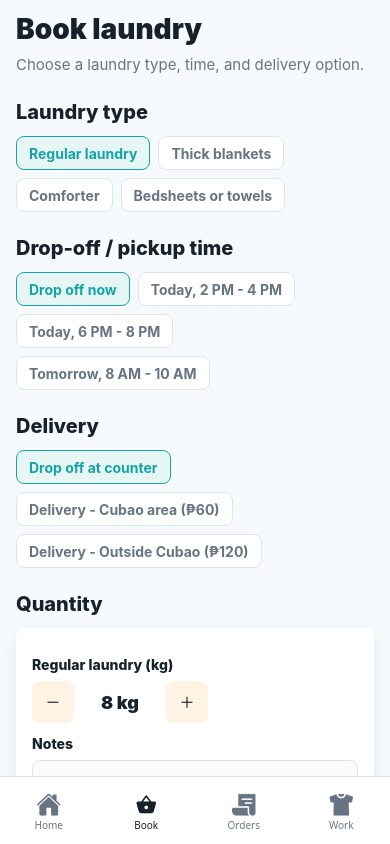
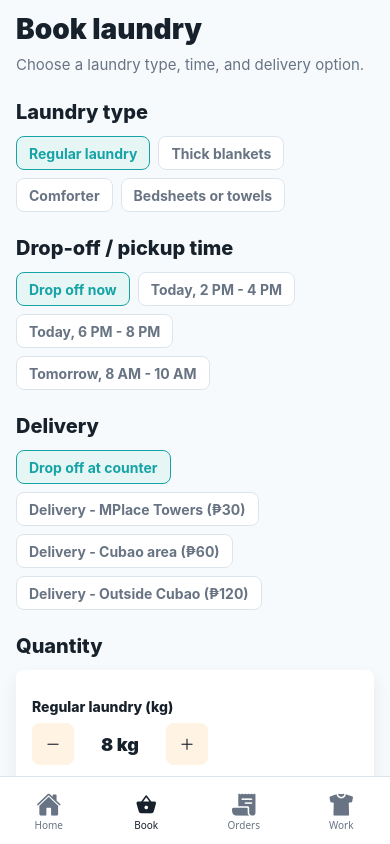
Before and after one commit to juanvicenteee/Laundry-shop-app, a React Native app: screen /Book in a window 390 px wide. Built offline with nearby package versions, Linux system fonts and the light colour scheme; what react-native-worklets would draw is missing.

Commit message:
Add MPlace Towers delivery rate
PHP 30 flat delivery for MPlace Towers condominium, a building
customer already tracked in the shop's dashboard, cheaper than the
general Cubao-area rate due to proximity.

```diff
--- a/src/data/demo.ts
+++ b/src/data/demo.ts
@@ -21,6 +21,7 @@ export const defaultLaundryType: LaundryType = laundryTypes[0]!;
 
 export const deliveryOptions: DeliveryOption[] = [
   { id: "none", label: "Drop off at counter", fee: 0 },
+  { id: "mplace", label: "Delivery - MPlace Towers", fee: 30 },
   { id: "cubao", label: "Delivery - Cubao area", fee: 60 },
   { id: "outsideCubao", label: "Delivery - Outside Cubao", fee: 120 }
 ];
--- a/src/types.ts
+++ b/src/types.ts
@@ -8,7 +8,7 @@ export type LaundryType = {
   category: string;
 };
 
-export type DeliveryOptionId = "none" | "cubao" | "outsideCubao";
+export type DeliveryOptionId = "none" | "mplace" | "cubao" | "outsideCubao";
 
 export type DeliveryOption = {
   id: DeliveryOptionId;
--- a/src/validation/booking.ts
+++ b/src/validation/booking.ts
@@ -4,7 +4,7 @@ export const bookingSchema = z
   .object({
     laundryType: z.enum(["regular", "blanket", "comforter", "sheets"]),
     quantity: z.number().min(1).max(30),
-    delivery: z.enum(["none", "cubao", "outsideCubao"]),
+    delivery: z.enum(["none", "mplace", "cubao", "outsideCubao"]),
     address: z.string().trim().max(180, "Address is too long."),
     pickupWindow: z.string().min(1, "Choose a drop-off or pickup time."),
     paymentMethod: z.enum(["Cash", "GCash", "Maya", "Bank Transfer"]),
```
